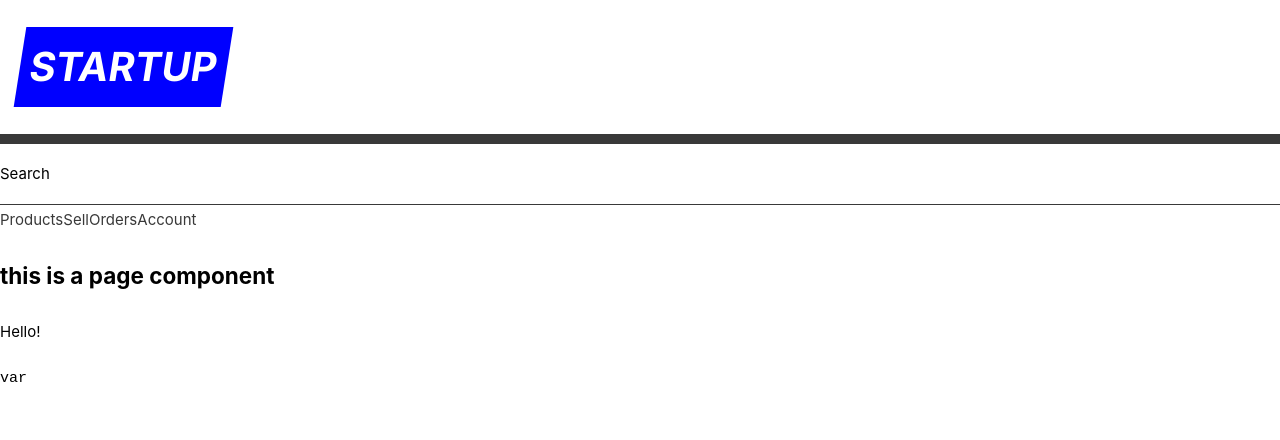
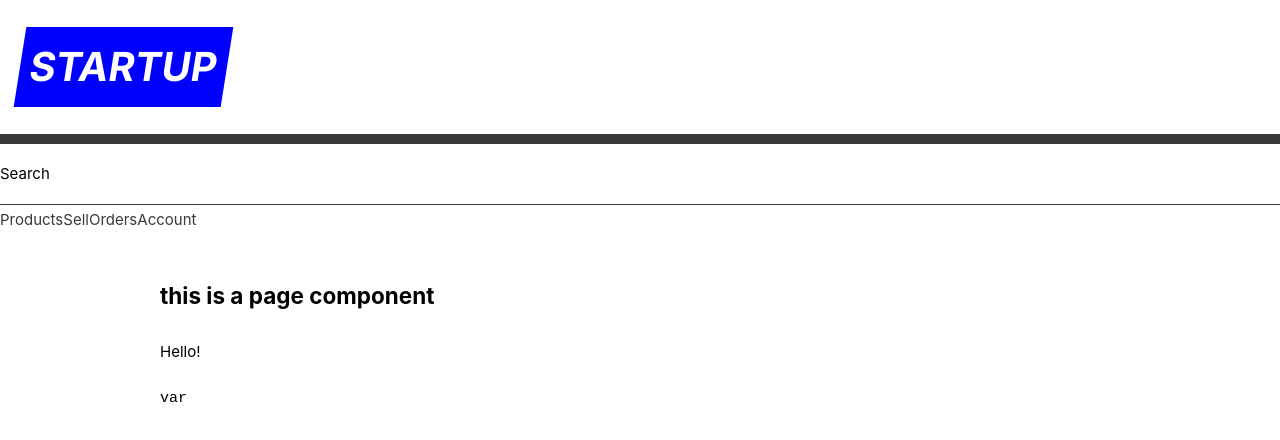
Before and after one commit to abhisheknaiidu/startup-frontend, a Next.js app: page / in a window 1280 px wide. Shown: the top 440 px of the page. Built offline with nearby package versions, Linux system fonts and the light colour scheme.

Commit message:
inner styles

```diff
--- a/components/Page.js
+++ b/components/Page.js
@@ -47,7 +47,9 @@ html {
 `;
 
 const InnerStyles = styled.div`
-Inn
+  max-width: var(--maxWidth);
+  margin: 0 auto;
+  padding: 2rem;
 `;
 
 export default function Page({ children }) {
@@ -55,8 +57,10 @@ export default function Page({ children }) {
     <div>
       <GlobalStyles />
       <Header />
-      <h2> this is a page component </h2>
-      {children}
+      <InnerStyles>
+        <h2> this is a page component </h2>
+        {children}
+      </InnerStyles>
     </div>
   );
 }
```
